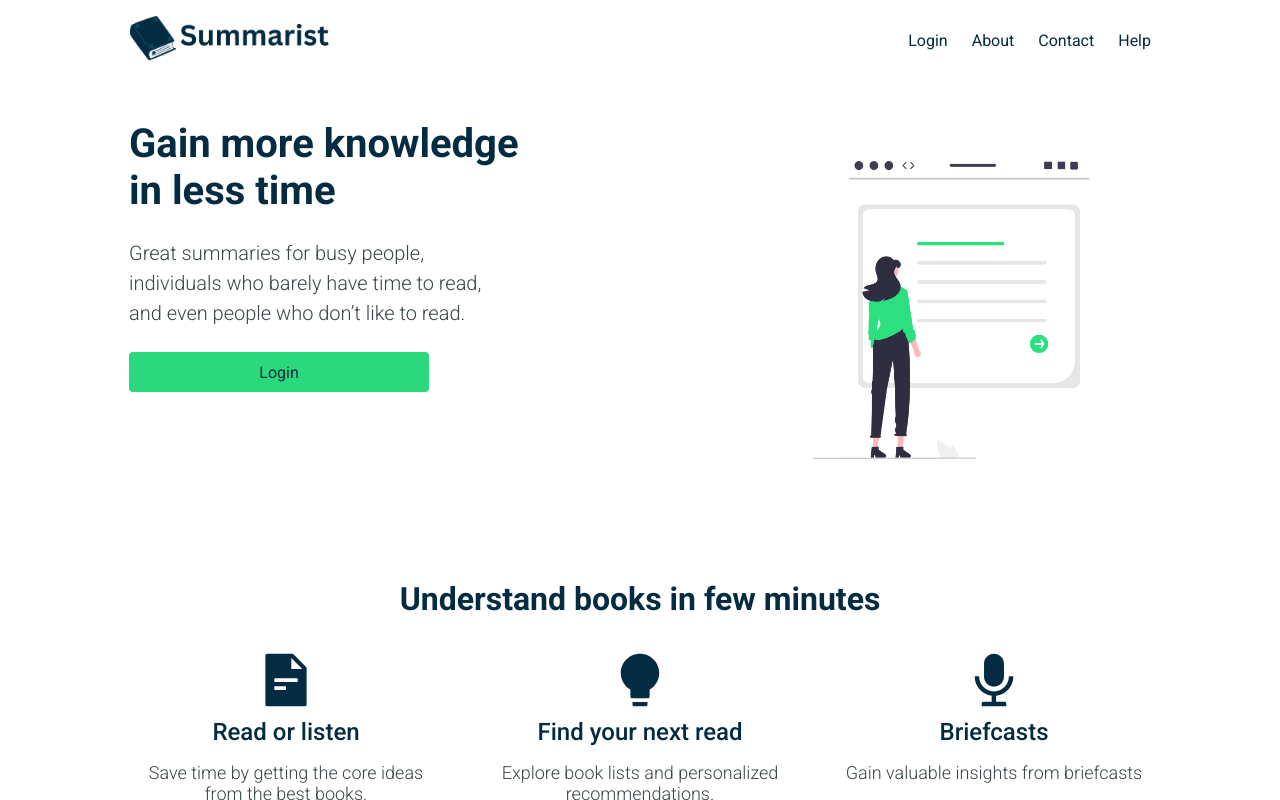
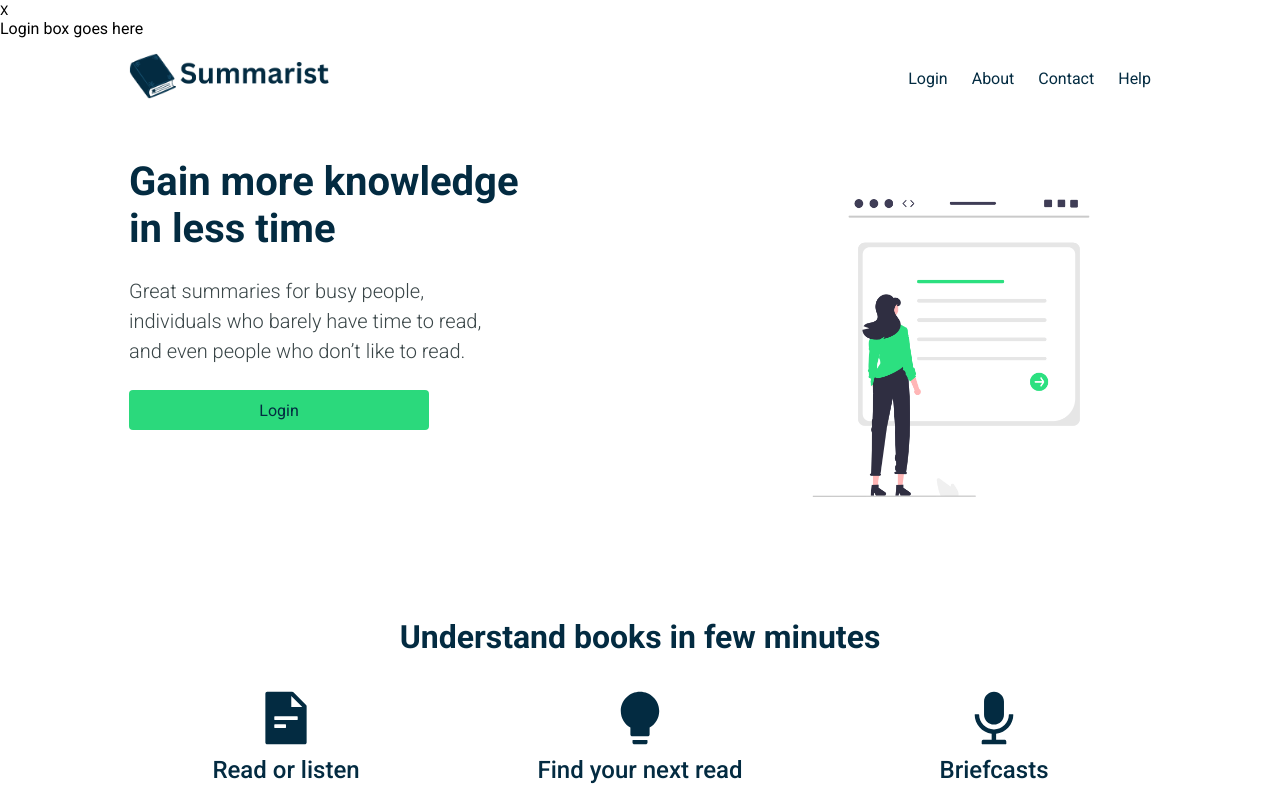
Before and after one commit to amande53/summarist, a Next.js app: page / in a window 1280 px wide. Both pictures are taken after a click on the item "Login". Shown: the top 800 px of the page. Built offline with nearby package versions, Linux system fonts and the light colour scheme.

Commit message:
Add login modal with Redux and connect Login buttons

```diff
--- /dev/null
+++ b/app/components/AuthModal.tsx
@@ -0,0 +1,26 @@
+"use client";
+
+import { useDispatch, useSelector } from "react-redux";
+import { AppDispatch, RootState } from "../Redux/store";
+import { closeModal } from "../Redux/slices/modalSlice";
+
+export default function AuthModal() {
+  const dispatch = useDispatch<AppDispatch>();
+  const isOpen = useSelector((state: RootState) => state.modalSlice.isOpen);
+
+  if (!isOpen) return null;
+
+  return (
+    <div className="auth__overlay">
+      <div className="auth__box">
+        <button
+          className="auth__close"
+          onClick={() => dispatch(closeModal())}
+        >
+          X
+        </button>
+        <p>Login box goes here</p>
+      </div>
+    </div>
+  );
+}
--- a/app/components/LoginButton.tsx
+++ b/app/components/LoginButton.tsx
@@ -1,12 +1,11 @@
 "use client";
 
-import { useDispatch, useSelector } from "react-redux";
-import { RootState, AppDispatch } from "../Redux/store";
+import { useDispatch } from "react-redux";
+import { AppDispatch } from "../Redux/store";
 import { openModal } from "../Redux/slices/modalSlice";
 
 export default function LoginButton() {
   const dispatch = useDispatch<AppDispatch>();
-  const isOpen = useSelector((state: RootState) => state.modalSlice.isOpen);
 
   return (
     <>
@@ -16,7 +15,6 @@ export default function LoginButton() {
       >
         Login
       </button>
-      {isOpen && <p>The modal is open</p>}
     </>
   );
 }
--- /dev/null
+++ b/app/components/NavLogin.tsx
@@ -0,0 +1,18 @@
+"use client";
+
+import { useDispatch } from "react-redux";
+import { AppDispatch } from "../Redux/store";
+import { openModal } from "../Redux/slices/modalSlice";
+
+export default function NavLogin() {
+  const dispatch = useDispatch<AppDispatch>();
+
+  return (
+    <li
+      className="nav__list nav__list--login"
+      onClick={() => dispatch(openModal())}
+    >
+      Login
+    </li>
+  );
+}
--- a/app/layout.tsx
+++ b/app/layout.tsx
@@ -1,6 +1,7 @@
 import type { Metadata } from "next";
 import "./globals.css";
 import StoreProvider from "./Redux/storeProvider";
+import AuthModal from "./components/AuthModal";
 
 export const metadata: Metadata = {
   title: "Summarist",
@@ -11,7 +12,10 @@ export default function RootLayout({ children }: { children: React.ReactNode })
   return (
     <html lang="en">
       <body>
-        <StoreProvider>{children}</StoreProvider>
+        <StoreProvider>
+          <AuthModal />
+          {children}
+        </StoreProvider>
       </body>
     </html>
   );
--- a/app/page.tsx
+++ b/app/page.tsx
@@ -3,6 +3,8 @@ import { AiFillAudio, AiFillBulb, AiFillFileText } from "react-icons/ai";
 import { BiCrown } from "react-icons/bi";
 import { BsStarFill, BsStarHalf } from "react-icons/bs";
 import { RiLeafLine } from "react-icons/ri";
+import LoginButton from "./components/LoginButton";
+import NavLogin from "./components/NavLogin";
 
 export default function Home() {
   return (
@@ -19,7 +21,7 @@ export default function Home() {
             />
           </figure>
           <ul className="nav__list--wrapper">
-            <li className="nav__list nav__list--login">Login</li>
+            <NavLogin />
             <li className="nav__list nav__list--mobile">About</li>
             <li className="nav__list nav__list--mobile">Contact</li>
             <li className="nav__list nav__list--mobile">Help</li>
@@ -42,7 +44,7 @@ export default function Home() {
                   <br className="remove--tablet" />
                   and even people who don’t like to read.
                 </div>
-                <button className="btn home__cta--btn">Login</button>
+                <LoginButton />
               </div>
               <figure className="landing__image--mask">
                 <Image
@@ -214,7 +216,7 @@ export default function Home() {
               </div>
             </div>
             <div className="reviews__btn--wrapper">
-              <button className="btn home__cta--btn">Login</button>
+              <LoginButton />
             </div>
           </div>
         </div>
```
